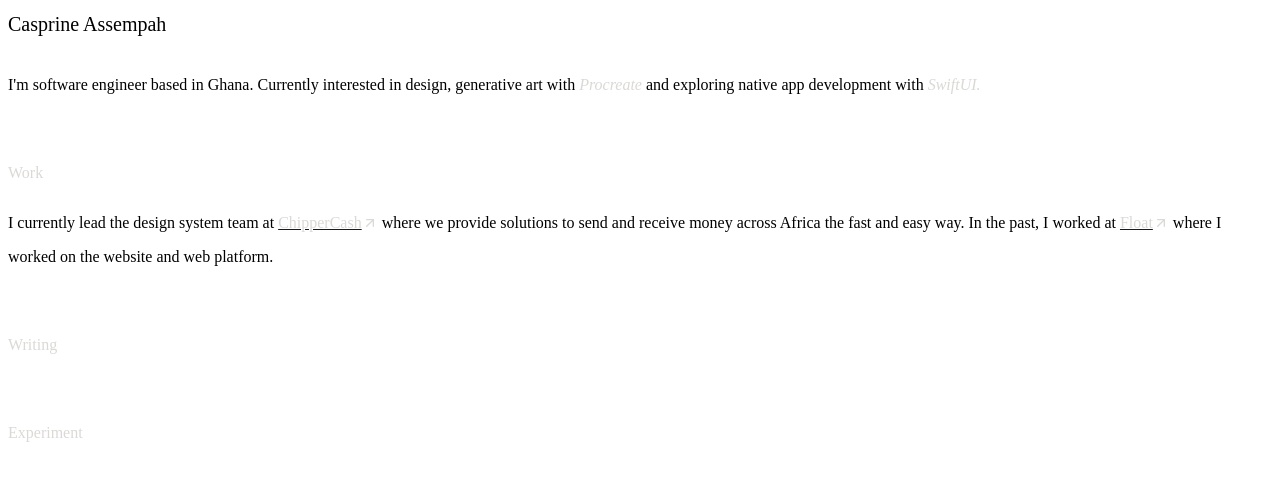
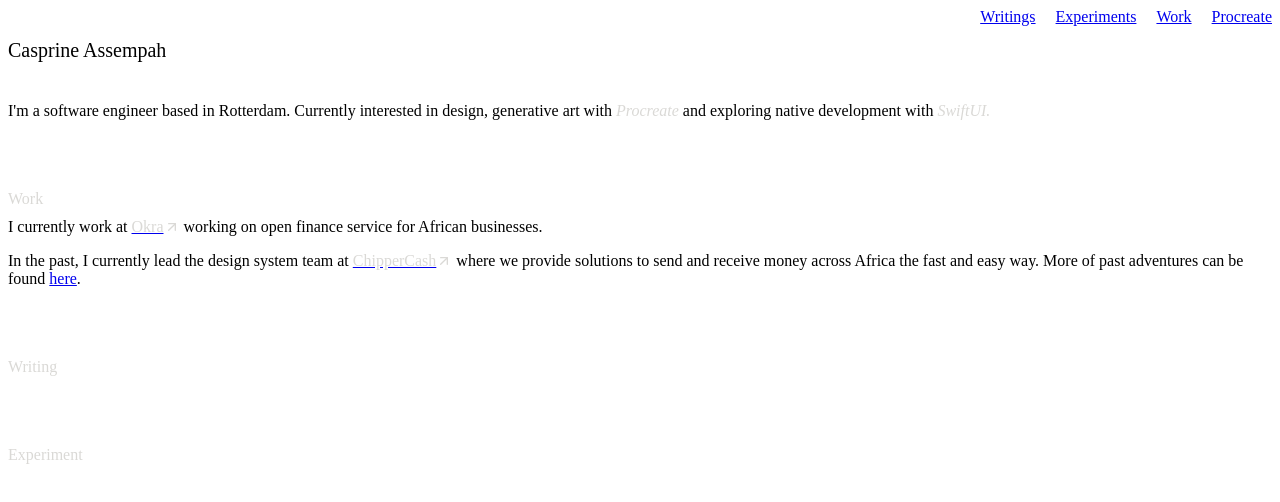
Before and after one commit to cr34t1ve/yggdrasil, a Next.js app: page / in a window 1280 px wide. Shown: the top 502 px of the page. Built offline with nearby package versions, Linux system fonts and the light colour scheme; no server answers.

Commit message:
chore: resume page

```diff
--- a/components/index.ts
+++ b/components/index.ts
@@ -8,3 +8,4 @@ export * from './shared/MagicLink';
 export * from './shared/PageMeta';
 export * from './shared/PageLayout';
 export * from './shared/NowPlaying';
+export * from "./resume/ResumeBlock"
--- /dev/null
+++ b/components/resume/ResumeBlock.tsx
@@ -0,0 +1,11 @@
+import { FunctionComponent } from 'react';
+
+interface ResumeBlockProps {
+  position: string;
+  companyName: string;
+  stack: string[];
+}
+
+export const ResumeBlock: FunctionComponent<ResumeBlockProps> = ({ position, companyName, stack }) => {
+  return <div>hello world</div>;
+};
--- a/components/shared/GlobalStyles.tsx
+++ b/components/shared/GlobalStyles.tsx
@@ -6,7 +6,7 @@ export const GlobalStyles = createGlobalStyle`
 
 * {
   box-sizing: border-box;
-  /* outline: 1px dotted white; */
+  outline: 1px dotted red;
 }
 
 
--- a/components/shared/MagicLink.tsx
+++ b/components/shared/MagicLink.tsx
@@ -12,7 +12,7 @@ interface MagicLinkProps {
 export const MagicLink: FC<MagicLinkProps> = ({ url, text, classname, invertColor }) => {
   return (
     <StyledLink href={url} target="_blank" rel="noreferrer" className={classname} invertColor={invertColor}>
-      <p>{text}</p>
+      <p className="magic-link-text">{text}</p>
       <svg
         xmlns="http://www.w3.org/2000/svg"
         width="16"
--- a/components/shared/Navbar.tsx
+++ b/components/shared/Navbar.tsx
@@ -24,9 +24,14 @@ export const Navbar = () => {
         <Link href="/experiments" passHref>
           <a className={`nav-link ${isActiveLink('experiment')}`}>Experiments</a>
         </Link>
-        {/* <Link href="/procreate" passHref>
-          <a className={`nav-link ${isActiveLink('procreate')}`}>Procreate</a>
-        </Link> */}
+
+        <Link href="/resume" passHref>
+          <a className={`nav-link ${isActiveLink('writing')}`}>Work</a>
+        </Link>
+
+        <Link href="/procreate" passHref>
+          <a className={`nav-link ${isActiveLink('work')}`}>Procreate</a>
+        </Link>
       </div>
     </StyledHeader>
   );
--- a/components/shared/PageLayout.tsx
+++ b/components/shared/PageLayout.tsx
@@ -16,7 +16,7 @@ export const PageLayout: FunctionComponent<PageLayoutProps> = ({
   return (
     <div className="container">
       <PageMeta {...pageMetaProps} />
-      {/* <Navbar /> */}
+      <Navbar />
       {showPageHeader && <PageHeader {...pageHeaderProps} />}
       {children}
     </div>
--- a/pages/index.tsx
+++ b/pages/index.tsx
@@ -1,19 +1,11 @@
 import type { NextPage } from 'next';
 import styled from 'styled-components';
-import {
-  PageLayout,
-  // MagicLink, ExperimentBPmulock, WritingBlock,
-  WritingBlockProps,
-  MagicLink,
-  Footer,
-  NowPlaying,
-} from '@/components/index';
+import { PageLayout, WritingBlockProps, MagicLink, NowPlaying } from '@/components/index';
 
 import { sand } from '@radix-ui/colors';
-// import { experiments, ExperimentType } from '@/lib/data';
-// import Image from 'next/image';
 
 import { getwritingsmeta } from '@/lib/index';
+import Link from 'next/link';
 
 interface HomeProps {
   posts: WritingBlockProps[];
@@ -33,18 +25,25 @@ const Home: NextPage<HomeProps> = ({ posts }) => {
 
           <section className="mini-bio">
             <p>
-              {"I'm"} software engineer based in Ghana. Currently interested in design, generative art with{' '}
-              <em>Procreate</em> and exploring native app development with <em>SwiftUI.</em>
+              {"I'm"} a software engineer based in Rotterdam. Currently interested in design, generative art with{' '}
+              <em>Procreate</em> and exploring native development with <em>SwiftUI.</em>
             </p>
           </section>
 
           <section className="work">
             <h4 className="section-header">Work</h4>
             <p>
-              I currently lead the design system team at <MagicLink text="ChipperCash" url="https://chippercash.com" />{' '}
-              where we provide solutions to send and receive money across Africa the fast and easy way. In the past, I
-              worked at <MagicLink text="Float" url="https://float.africa/" /> where I worked on the website and web
-              platform.
+              I currently work at <MagicLink text="Okra" url="https://okra.ng" /> working on open finance service for
+              African businesses.
+            </p>
+
+            <p>
+              In the past, I currently lead the design system team at{' '}
+              <MagicLink text="ChipperCash" url="https://chippercash.com" /> where we provide solutions to send and
+              receive money across Africa the fast and easy way. More of past adventures can be found{' '}
+              <Link href="/resume">here</Link>.
+              {/* In the past, I worked at{' '}
+              <MagicLink text="Float" url="https://float.africa/" /> where I worked on the website and web platform. */}
             </p>
           </section>
 
@@ -82,6 +81,17 @@ const Wrappper = styled.main`
   section {
     margin-bottom: 70px;
   }
+
+  p {
+    margin-top: 10px;
+    .magic-link-text {
+      margin: inherit;
+    }
+  }
+
+  * {
+    /* outline: 1px dotted red; */
+  }
 `;
 
 export default Home;
```
Also changed, not shown: pages/resume.tsx (added, +25 -0 lines).
